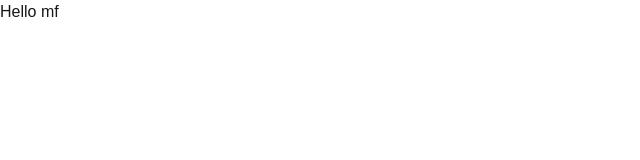
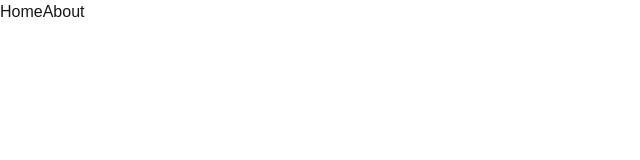
Before and after one commit to manielpb/alx-project-0x02-setup, a Next.js app in the folder alx-project-0x02/: page / in a window 1280 px wide. Shown: the top 160 px of the page, without its empty margins (0-640 px from the left). Built offline with nearby package versions, Linux system fonts and the light colour scheme.

Commit message:
Basic Routing in Next.js

```diff
--- a/alx-project-0x02/components/layout/Header.tsx
+++ b/alx-project-0x02/components/layout/Header.tsx
@@ -1,6 +1,4 @@
-import React from 'react';
-import about from '@/pages/about';
-import home from '@/pages/home';
+import Link from "next/link"
 
 export default function Header(){
 
@@ -8,10 +6,10 @@
         <>
             <header>
                 <nav>
-                    <a href='home'>Home</a>
-                    <a href='about'>About</a>
+                  <Link href="/">Home</Link>
+                  <Link href="/about">About</Link>
                 </nav>
             </header>
         </>
-    )
+    );
 }
--- a/alx-project-0x02/pages/index.tsx
+++ b/alx-project-0x02/pages/index.tsx
@@ -1,7 +1,7 @@
-import React from "react";
+import Header from "@/components/layout/Header"
 
 export default function welcome(){
   return (
-    <p>Hello mf</p>
+    <Header />
   )
 }
```
